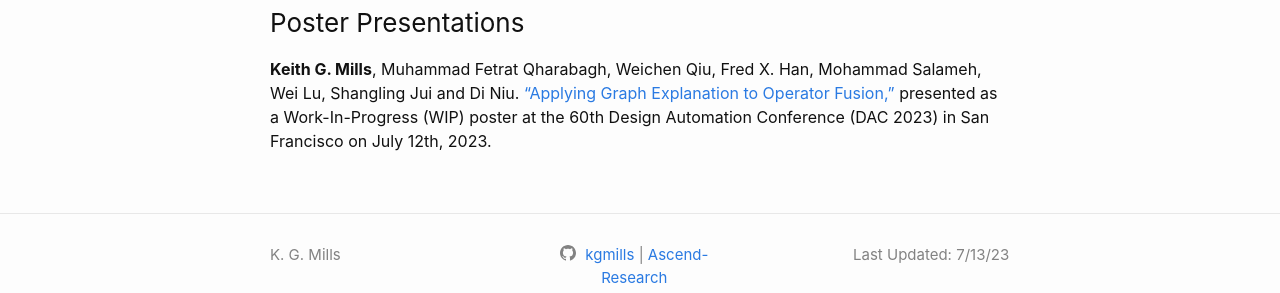
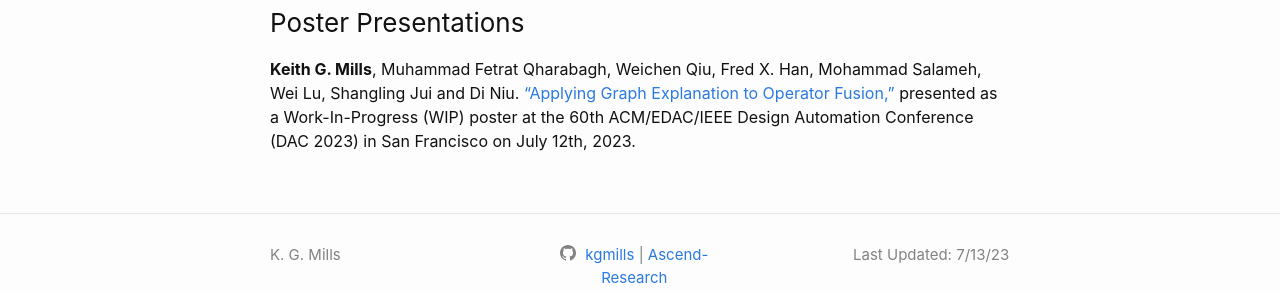
Before and after one commit to kgmills/kgmills.github.io, a Jekyll site: the page built from publications.markdown, in a window 1280 px wide. Shown: the part 1270-1563 px from the top of the page. Built offline with Jekyll 4.4.1, drawn with Linux system fonts in a browser that asks for light colours.

Commit message:
Minor edit

```diff
--- a/publications.markdown
+++ b/publications.markdown
@@ -27,4 +27,4 @@ Chenglin Li, **Keith Mills**, Rui Zhu, Di Niu, Hongwen Zhang and Husam Kinawi. <
 
 
 ### Poster Presentations
-**Keith G. Mills**, Muhammad Fetrat Qharabagh, Weichen Qiu, Fred X. Han, Mohammad Salameh, Wei Lu, Shangling Jui and Di Niu. <a href="https://kgmills.github.io/assets/posters/applying_get_op_fusion_DAC2023.pdf">"Applying Graph Explanation to Operator Fusion,"</a> presented as a Work-In-Progress (WIP) poster at the 60th Design Automation Conference (DAC 2023) in San Francisco on July 12th, 2023.
+**Keith G. Mills**, Muhammad Fetrat Qharabagh, Weichen Qiu, Fred X. Han, Mohammad Salameh, Wei Lu, Shangling Jui and Di Niu. <a href="https://kgmills.github.io/assets/posters/applying_get_op_fusion_DAC2023.pdf">"Applying Graph Explanation to Operator Fusion,"</a> presented as a Work-In-Progress (WIP) poster at the 60th ACM/EDAC/IEEE Design Automation Conference (DAC 2023) in San Francisco on July 12th, 2023.
```
